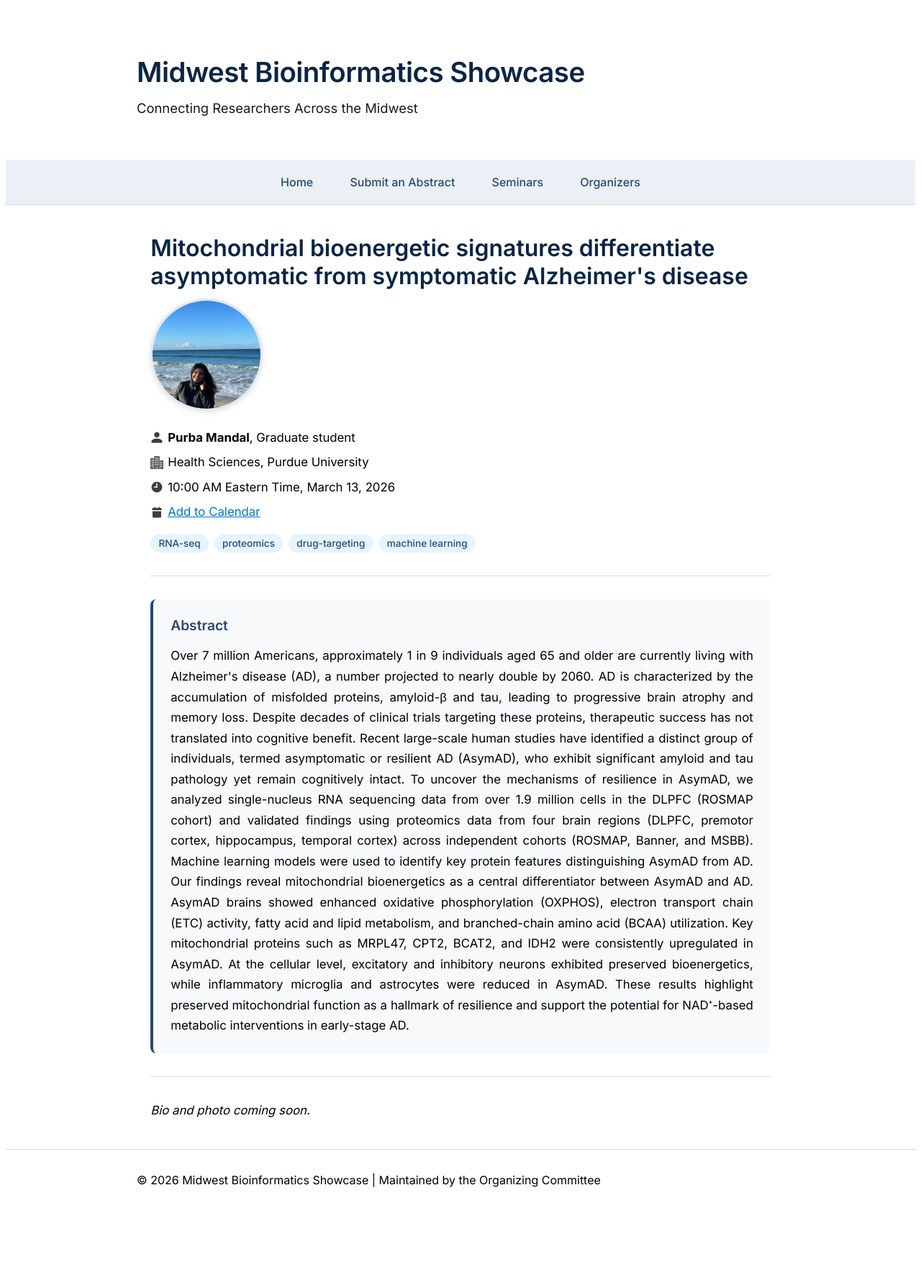
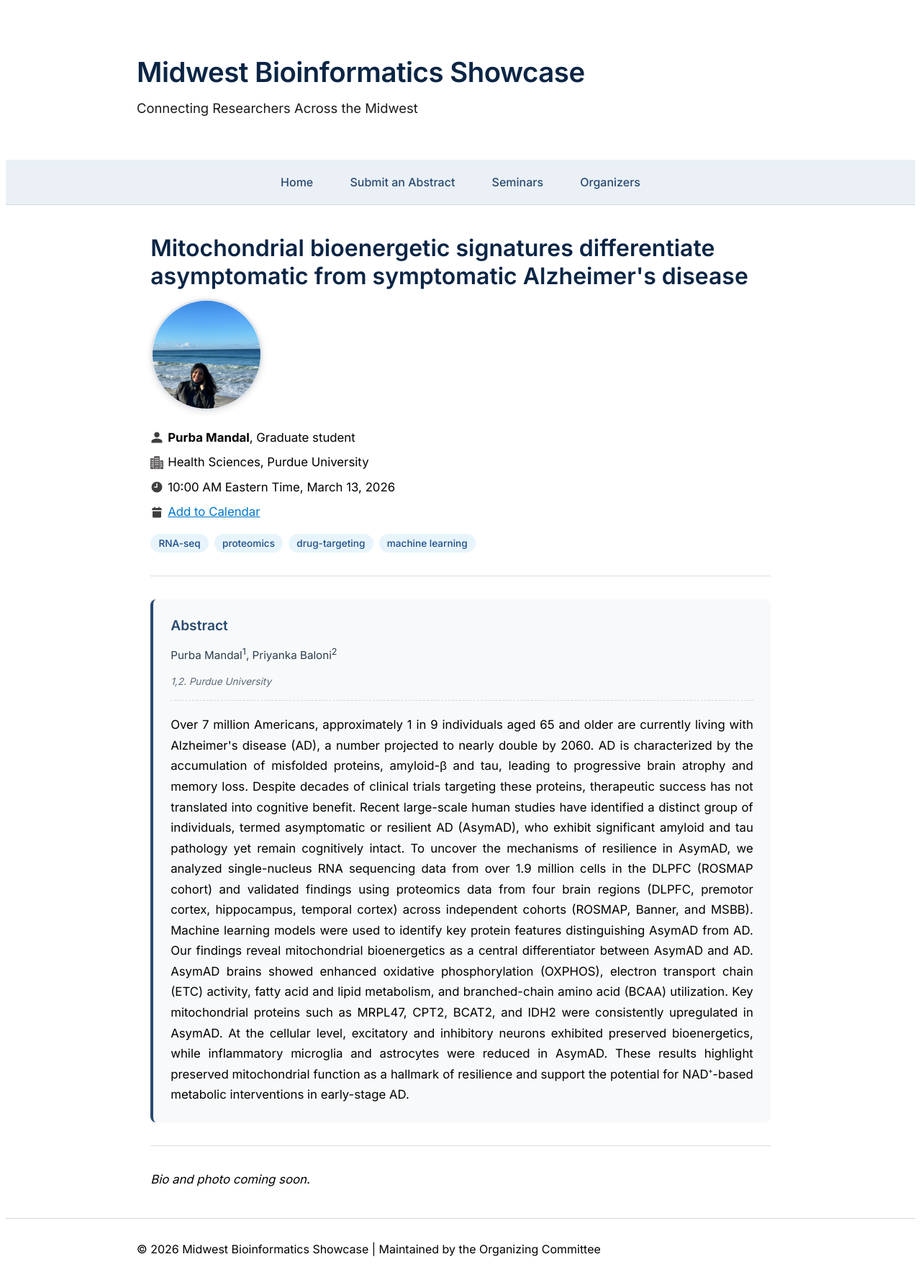
Before and after one commit to Midwest-Bioinformatics-Showcase/midwest-bioinformatics-showcase.github.io, a Jekyll site: the page built from _seminars/2026-03-13-purba-mandal.md, in a window 1280 px wide. Shown: the whole page at 72% size. Built offline with Jekyll 4.4.1, drawn with Linux system fonts in a browser that asks for light colours; before the commit the page ends 1690 px from its top, so only the background shows below that.

Commit message:
update author info

```diff
--- a/_layouts/default.html
+++ b/_layouts/default.html
@@ -247,6 +247,27 @@
   text-align: justify;
 }
 
+.authors-section {
+  margin-bottom: 1.2rem;
+  padding-bottom: 1rem;
+  border-bottom: 1px dashed #d0d6dd;
+}
+
+.authors-section .authors {
+  font-size: 0.95rem;
+  color: #2c3e50;
+  margin-bottom: 0.4rem;
+  line-height: 1.6;
+}
+
+.authors-section .affiliations {
+  font-size: 0.85rem;
+  color: #5a6a7a;
+  font-style: italic;
+  margin-bottom: 0;
+  line-height: 1.5;
+}
+
     </style>
 
 
--- a/_layouts/seminar.html
+++ b/_layouts/seminar.html
@@ -63,6 +63,14 @@ layout: default
     <hr>
     <div class="abstract">
         <h2>Abstract</h2>
+        {% if page.authors %}
+        <div class="authors-section">
+            <p class="authors">{{ page.authors }}</p>
+            {% if page.affiliations %}
+            <p class="affiliations">{{ page.affiliations }}</p>
+            {% endif %}
+        </div>
+        {% endif %}
         <p>{{ page.abstract }}</p>
     </div>
     {% endif %}
```
